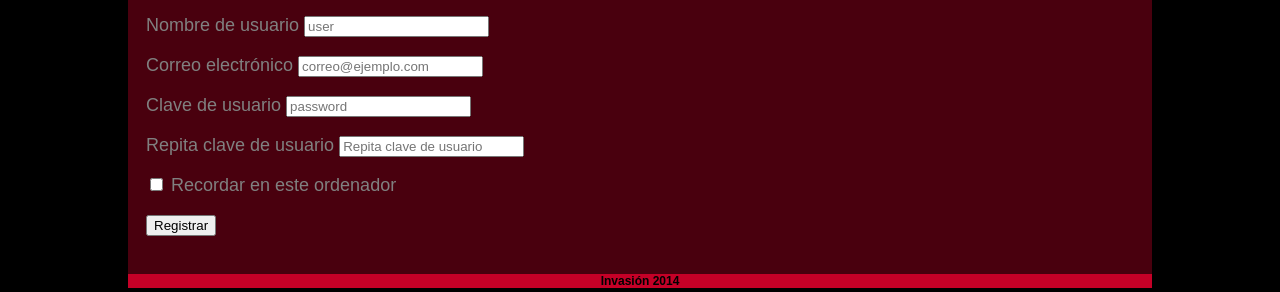
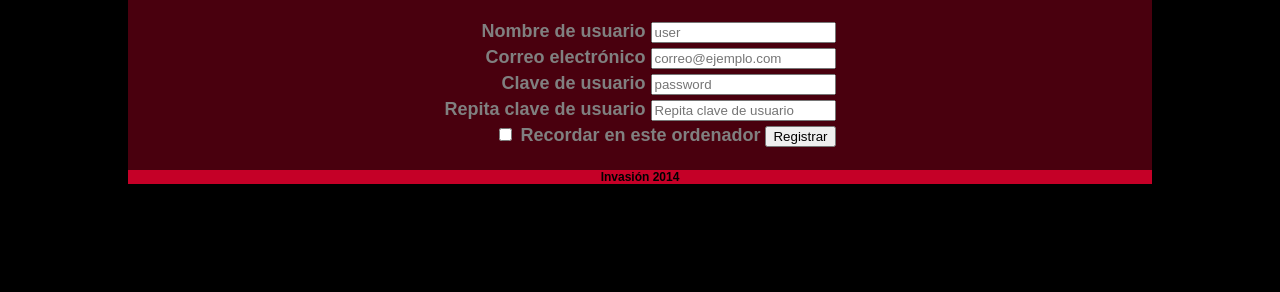
Before and after one commit to turre/Invasion, a plain HTML site: page WebContent/registro.html in a window 1280 px wide. Shown: the part 508-800 px from the top of the page. Drawn offline with Linux system fonts and the light colour scheme.

Commit message:
Datos de rgistro con tabla.

```diff
--- a/WebContent/css/main.css
+++ b/WebContent/css/main.css
@@ -132,7 +132,7 @@ a:hover {
 }
 
 #userData {
-	margin: 2em;
+/* 	margin: 2em; */
 	text-align: right;
 }
 
@@ -147,3 +147,8 @@ a:hover {
 #submit1 {
 	margin: 0px 250px 0px 0px;
 }
+
+.center {
+	margin-left: auto;
+	margin-right: auto;
+}
--- a/WebContent/registro.html
+++ b/WebContent/registro.html
@@ -29,33 +29,61 @@
 			<br />
 			<div id="text">
 				<h1>REGISTRO</h1>
-				<form method="post" action="index.html">
-					<p>
-						<label>Nombre de usuario <input type="text" name="user"
-							value="" placeholder="user" /></label>
-					</p>
-					<p>
-						<label>Correo electrónico <input type="email" name="email"
-							value="" placeholder="correo@ejemplo.com" /></label>
-					</p>
-					<p>
-						<label>Clave de usuario <input type="password"
-							name="password" value="" placeholder="password" /></label>
-					</p>
-					<p>
-						<label>Repita clave de usuario <input type="password"
-							name="passwordValidation" value=""
-							placeholder="Repita clave de usuario" /></label>
-					</p>
-					<p class="remember_me">
-						<label> <input type="checkbox" name="remember_me"
-							id="remember_me" /> Recordar en este ordenador
-						</label>
-					</p>
-					<p class="submit">
-						<input type="submit" name="commit" value="Registrar" />
-					</p>
-				</form>
+				<!-- 				<form method="post" action="index.html"> -->
+				<!-- 					<p> -->
+				<!-- 						<label>Nombre de usuario <input type="text" name="user" -->
+				<!-- 							value="" placeholder="user" /></label> -->
+				<!-- 					</p> -->
+				<!-- 					<p> -->
+				<!-- 						<label>Correo electrónico <input type="email" name="email" -->
+				<!-- 							value="" placeholder="correo@ejemplo.com" /></label> -->
+				<!-- 					</p> -->
+				<!-- 					<p> -->
+				<!-- 						<label>Clave de usuario <input type="password" -->
+				<!-- 							name="password" value="" placeholder="password" /></label> -->
+				<!-- 					</p> -->
+				<!-- 					<p> -->
+				<!-- 						<label>Repita clave de usuario <input type="password" -->
+				<!-- 							name="passwordValidation" value="" -->
+				<!-- 							placeholder="Repita clave de usuario" /></label> -->
+				<!-- 					</p> -->
+				<!-- 					<p class="remember_me"> -->
+				<!-- 						<label> <input type="checkbox" name="remember_me" -->
+				<!-- 							id="remember_me" /> Recordar en este ordenador -->
+				<!-- 						</label> -->
+				<!-- 					</p> -->
+				<!-- 					<p class="submit"> -->
+				<!-- 						<input type="submit" name="commit" value="Registrar" /> -->
+				<!-- 					</p> -->
+				<!-- 				</form> -->
+
+				<br />
+
+				<table id="userData" class="center">
+					<tr>
+						<th><label>Nombre de usuario <input type="text"
+								name="user" value="" placeholder="user" /></label></th>
+					</tr>
+					<tr>
+						<th><label>Correo electrónico <input type="email"
+								name="email" value="" placeholder="correo@ejemplo.com" /></label></th>
+					</tr>
+					<tr>
+						<th><label>Clave de usuario <input type="password"
+								name="password" value="" placeholder="password" /></label></th>
+					</tr>
+					<tr>
+						<th><label>Repita clave de usuario <input
+								type="password" name="passwordValidation" value=""
+								placeholder="Repita clave de usuario" /></label></th>
+					</tr>
+					<tr>
+						<th><label> <input type="checkbox" name="remember_me"
+								id="remember_me" /> Recordar en este ordenador
+						</label><input type="submit" name="commit" value="Registrar" /></th>
+					</tr>
+				</table>
+<!-- fuente http://www.granneman.com/webdev/coding/css/centertables/ -->
 			</div>
 
 			<div class="end"></div>
```
